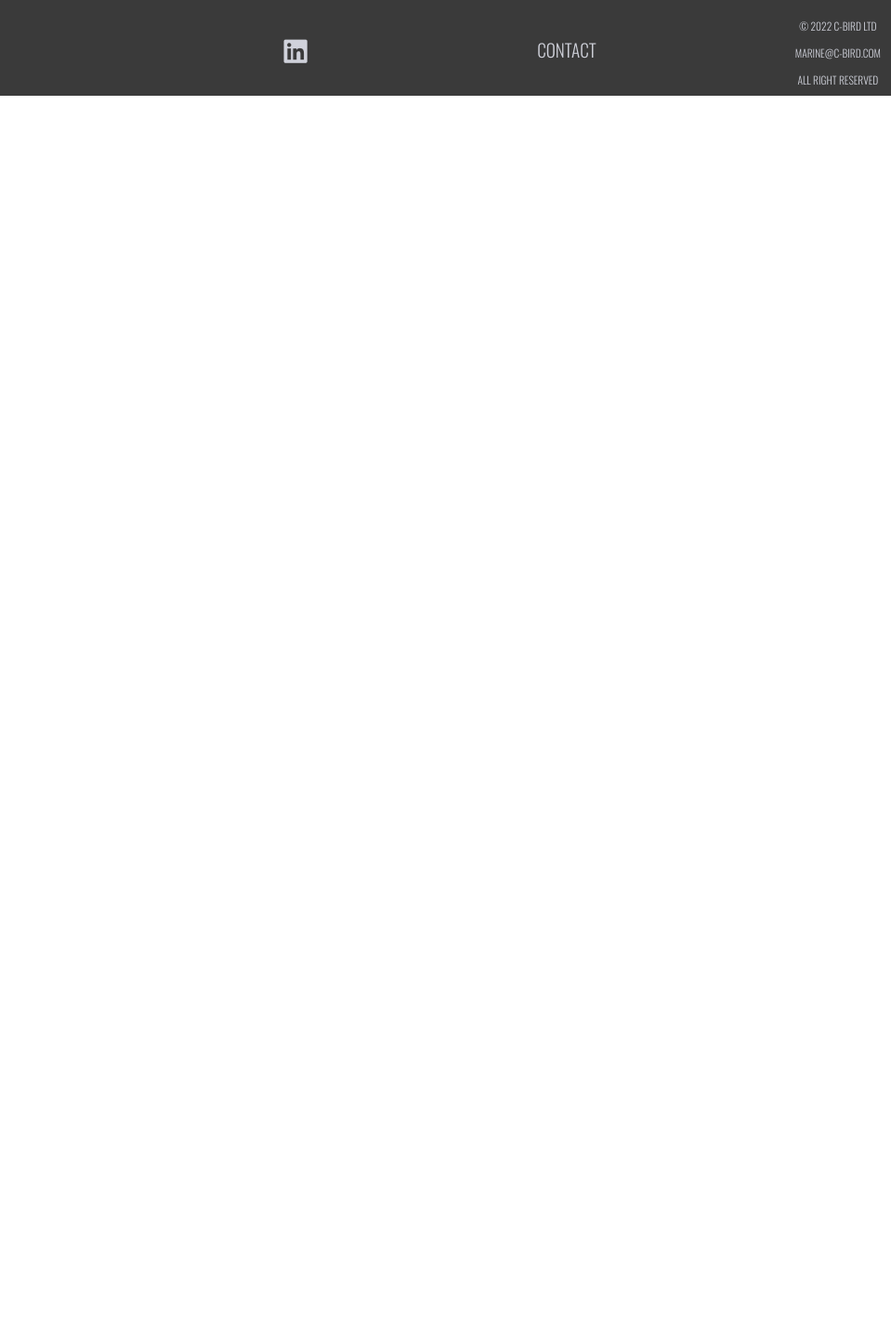
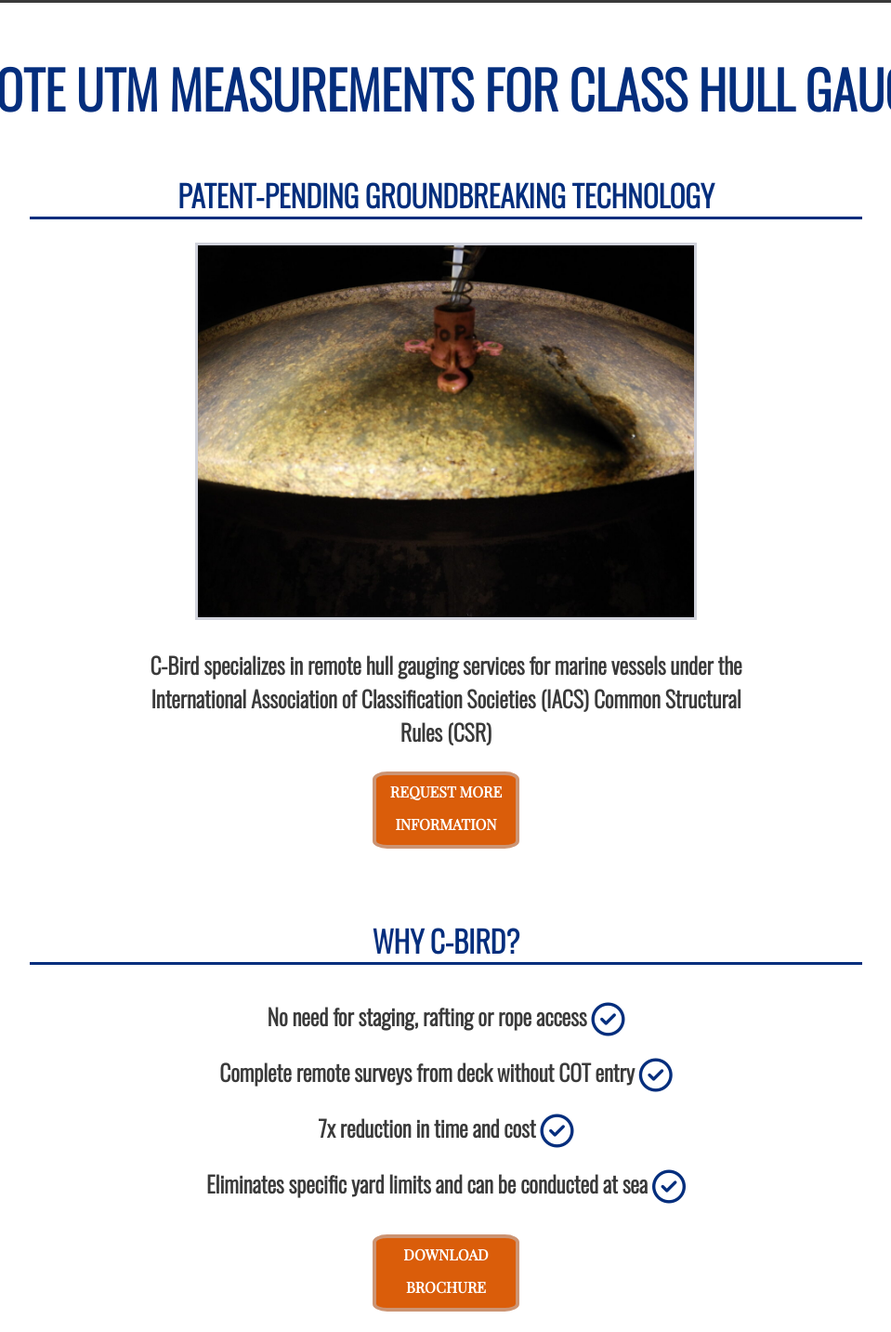
Before and after one commit to DDBC23/C-Bird-Beta, a plain HTML site: page utm-hull-gauging.html in a window 1280 px wide. Shown: the part 147-1580 px from the top of the page at 93% size, without its empty margins (160-1119 px from the left). Before the commit the page ends 800 px from the top, so only its background shows below. Drawn offline with nearby package versions, Linux system fonts and the light colour scheme.

Commit message:
add why c-bird section html and css

```diff
--- a/assets/css/style.css
+++ b/assets/css/style.css
@@ -132,13 +132,14 @@ a {
     width: 27.5%;
     padding: 25px 2.5% 0px;
     text-align: center;
-    margin-bottom: 50px;
+    margin-bottom: 75px;
 }
 
 .job-category-column img {
     width: 400px;
     height: 300px;
     margin-bottom: 20px;
+    border: 3px solid #d0d2db;
 }
 
 .job-category-column h3 {
@@ -172,6 +173,7 @@ a {
     margin-top: -25px;
     overflow: hidden;
     height: 200px;
+    border: 3px solid #d0d2db;
 }
 
 /* c-bird essence */
@@ -210,14 +212,15 @@ a {
 .project-gallery-column img {
     width: 25%;
     height: 350px;
-    padding: 15px 2.5%;
+    margin: 15px 2.5%;
+    border: 3px solid #d0d2db;
 }
 
 /* global work locations */
 
 #global-work-home {
     width: 80%;
-    margin: 100px 10%;
+    margin: 50px 10% 50px;
 }
 
 #global-work-image {
@@ -277,3 +280,66 @@ a {
     height: 60px;
     object-fit: cover;
 }
+
+/* utm hull gauging page */
+
+#hull-gauging-heading {
+    width: 100%;
+    text-align: center;
+}
+
+#hull-gauging-heading h1 {
+    margin: 50px 0;
+}
+
+#hull-gauging-heading h2 {
+    margin-bottom: 25px;
+}
+
+#hull-gauging-heading img {
+    height: 400px;
+    margin-bottom: 25px;
+    border: 3px solid #d0d2db;
+}
+
+#hull-gauging-heading h3 {
+    width: 50%;
+    text-align: center;
+    margin: 0 auto;
+}
+
+#hull-gauging-heading a {
+    margin: 25px auto 75px;
+    height: 75px;
+    text-transform: uppercase;
+    font-family: "Playfair display", sans-serif;
+    font-weight: 600;
+    text-align: center;
+    color: white;
+    line-height: 35px;
+}
+
+/* why c-bird */
+
+#why-c-bird ul {
+    text-align: center;
+    margin: 25px auto 25px;
+    line-height: 60px;
+}
+
+#why-c-bird i {
+    font-size: 150%;
+    vertical-align: sub;
+    color: #042e7d;
+}
+
+#why-c-bird a {
+    margin: 25px auto 75px;
+    height: 75px;
+    text-transform: uppercase;
+    font-family: "Playfair display", sans-serif;
+    font-weight: 600;
+    text-align: center;
+    color: white;
+    line-height: 35px;
+}
--- a/utm-hull-gauging.html
+++ b/utm-hull-gauging.html
@@ -22,7 +22,8 @@
                         <a href="index.html" aria-label="Go to Home page">Home</a>
                     </li>
                     <li>
-                        <a href="utm-hull-gauging.html" aria-label="Go to UTM Hull Gauging page" class="active">UTM Hull Gauging</a>
+                        <a href="utm-hull-gauging.html" aria-label="Go to UTM Hull Gauging page" class="active">UTM Hull
+                            Gauging</a>
                     </li>
                     <li>
                         <a href="#" aria-label="Go to Close-up Survey page">Close-up Survey</a>
@@ -37,6 +38,26 @@
             </nav>
         </div>
     </header>
+    <section id="hull-gauging-heading">
+        <h1>Remote UTM measurements for class hull gauging</h1>
+        <h2>Patent-pending groundbreaking technology</h2>
+        <img src="/assets/images/hull-gauging.jpg" alt="Picture of hull gauging process">
+        <h3>C-Bird specializes in remote hull gauging services for marine vessels under the
+            International Association of Classification Societies (IACS) Common Structural Rules (CSR)</h3>
+        <a class="button" href="#">Request More Information</a>
+    </section>
+    <section id="why-c-bird">
+        <h2>Why C-Bird?</h2>
+        <h3>
+            <ul>
+                <li>No need for staging, rafting or rope access   <i class="far fa-check-circle"></i></li>
+                <li>Complete remote surveys from deck without COT entry   <i class="far fa-check-circle"></i></li>
+                <li>7x reduction in time and cost   <i class="far fa-check-circle"></i></li>
+                <li>Eliminates specific yard limits and can be conducted at sea   <i class="far fa-check-circle"></i></li>
+            </ul>
+        </h3>
+        <a class="button" href="/c-bird-brochure.pptx.pdf" target="_blank">Download Brochure</a>
+    </section>
     <footer>
         <div class="footer-section">
             <nav class="footer-menu">
```
